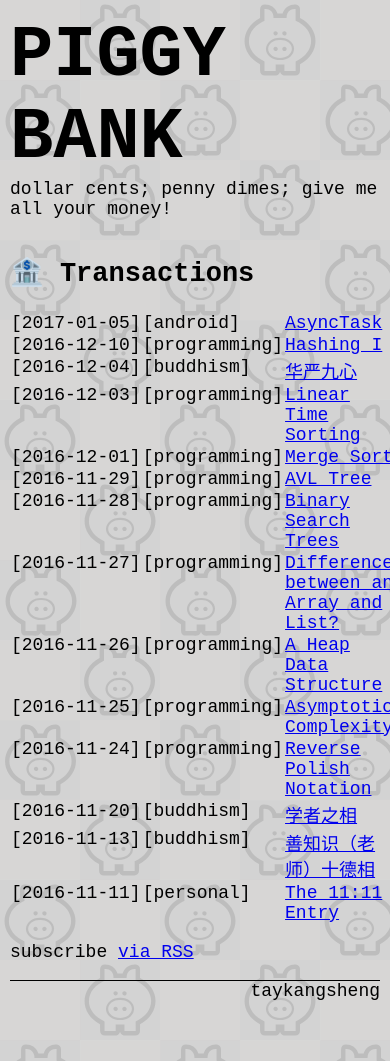
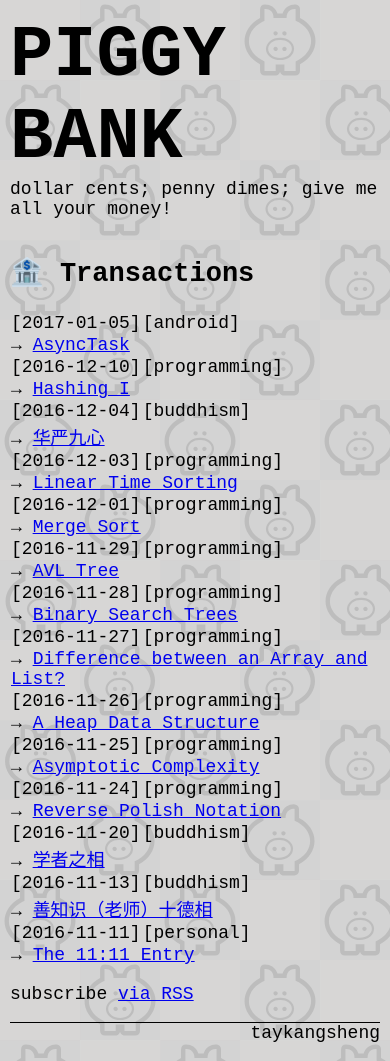
Before and after one commit to TayKangSheng/piggy-bank, a Jekyll site: the page built from index.md, in a window 390 px wide. Built offline with Jekyll 4.4.1, drawn with Linux system fonts in a browser that asks for light colours.

Commit message:
make table mobile responsive

```diff
--- a/_sass/piggy-bank.scss
+++ b/_sass/piggy-bank.scss
@@ -104,6 +104,16 @@ body {
                 }
             }
         }
+
+        @media (max-width: 700px) {
+            table, thead, tbody, th, tr, .post-link {
+                display: block;
+            }
+
+            .post-link:before {
+                content: "→";
+            }
+        }
     }
 }
 
```
